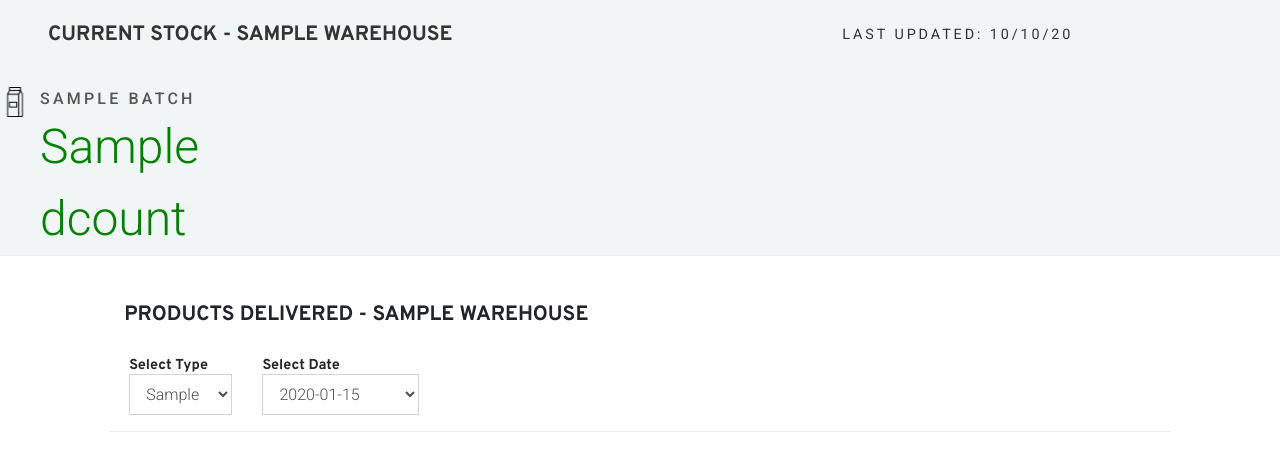
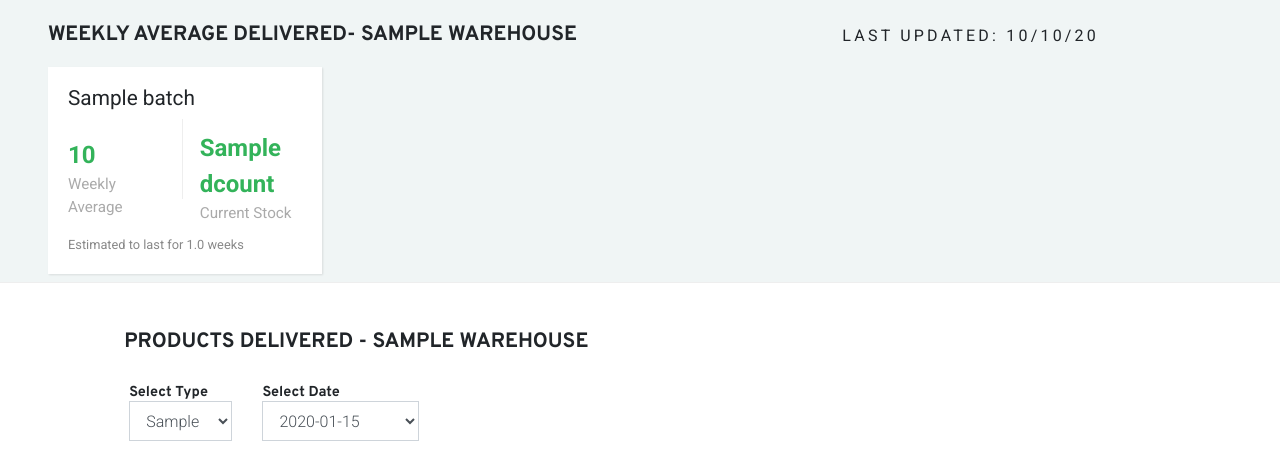
Before and after one commit to goodmylk/stockroom, a Django app: template warehouse/templates/warehouse.html in a window 1280 px wide. Shown: the part 64-517 px from the top of the page. Run offline with Django 3.2, Linux system fonts and the light colour scheme; the template is opened without the code that fills it: most values are stand-ins (such as "Sample title", 1, 10 or a date in 2020); some libraries are stand-ins or nearby versions; some web fonts are replaced.

Commit message:
Weekly Average

```diff
--- a/warehouse/templates/warehouse.html
+++ b/warehouse/templates/warehouse.html
@@ -3,35 +3,46 @@
 {% load replace_string %}
 {% block content %}
 
+<style>
+.vl {
+  border-left: 1.5px solid grey;
+  border-color: rgb(238,238,238);
+  height: 80px;
+  position: absolute;
+  left: 50%;
+  margin-left: -3px;
+  top: 25%;
+}
+</style>
+
 <body>
   <!-- Counts Section -->
-  <section class="dashboard-counts pt-2" style='background-color: rgb(240, 245, 245);'>
+  <section class="statistics pt-2" style='background-color: rgb(240, 245, 245);'>
     <div class="container-fluid pt-3">
       <div class="row">
         <div class="col-lg-8 col-md-12">
-          <h2 style="font-family: Overpass;">CURRENT STOCK - {{warehouse.name|upper }}</h2>
+          <h2 style="font-family: Overpass;">WEEKLY AVERAGE DELIVERED- {{warehouse.name|upper }}</h2>
         </div>
         <span class="text-uppercase">Last Updated: {{update.dcount|date:"d/m/y"}}</span>
       </div>
-    </div>
-    <div class="row pt-3">
-      <!-- Count item widget-->
-      {% for batch in batches %}
-      <div class="col-xl-3 col-md-4 col-6 pt-3">
-        <div class="wrapper count-title d-flex">
-          <div class="icon"><img src="{% static '/img/milk.png' %}" width=30rmp;></img></div>
-          <div class="name">
-            <a href="#">
-              <strong class="text-uppercase">{{ batch.name}}</strong></a>
-            {% if batch.dcount < 30 %}
-            <div class="count-number red" style="color: rgb(255,0,0)">{{ batch.dcount }}</div>
-            {% else %}
-            <div class="count-number" style="color: rgb(0,128,0)">{{ batch.dcount }}</div>
-            {% endif %}
+      <div class="row d-flex">
+        {% for batch in batches %}
+        <div class="col-lg-3 pb-2">
+          <!-- Monthly Usage-->
+          <div class="card data-usage">
+            <h2 class="display h4">{{ batch.name }}</h2>
+            <div class="row d-flex align-items-center">
+              <div class="col-sm-6">
+                <strong class="text-primary">{{ batch.wk_avg|round_int }}</strong><span>Weekly Average</span>
+              </div>
+              <div class="vl"></div>
+              <div class="col-sm-6"><strong class="text-primary">{{ batch.dcount }}</strong><span>Current Stock</span></div>
+            </div>
+              <p>Estimated to last for {{  batch.dcount|divide_round:batch.wk_avg }} weeks</p>
           </div>
         </div>
+        {% endfor %}
       </div>
-      {% endfor %}
     </div>
   </section>
   <section class="dashboard-header section-padding">
@@ -75,7 +86,6 @@
       </div>
     </div>
   </section>
-
   <script>
     window.onload = function() {
 
@@ -106,6 +116,12 @@
 
       var myoption = {
         scales: {
+          yAxes: [{
+                    scaleLabel: {
+                      display: true,
+                      labelString: 'Number of Packs'
+                    }
+                }],
           y: {
             beginAtZero: true
           }
--- a/warehouse/templatetags/replace_string.py
+++ b/warehouse/templatetags/replace_string.py
@@ -6,3 +6,17 @@ register = template.Library()
 @register.filter(name='cut')
 def cut(value, arg):
     return value.replace(arg, ' ')
+
+@register.filter(name='round_int')
+def round_int(value):
+    try:
+        return int(round(float(value), 0))
+    except ValueError:
+        return value
+
+@register.filter(name='divide_round')
+def divide_round(value, arg):
+    try:
+        return round(float(value) / float(arg), 1)
+    except (ValueError, ZeroDivisionError):
+        return None
```
Also changed, not shown: warehouse/views.py (+20 -1 lines).
